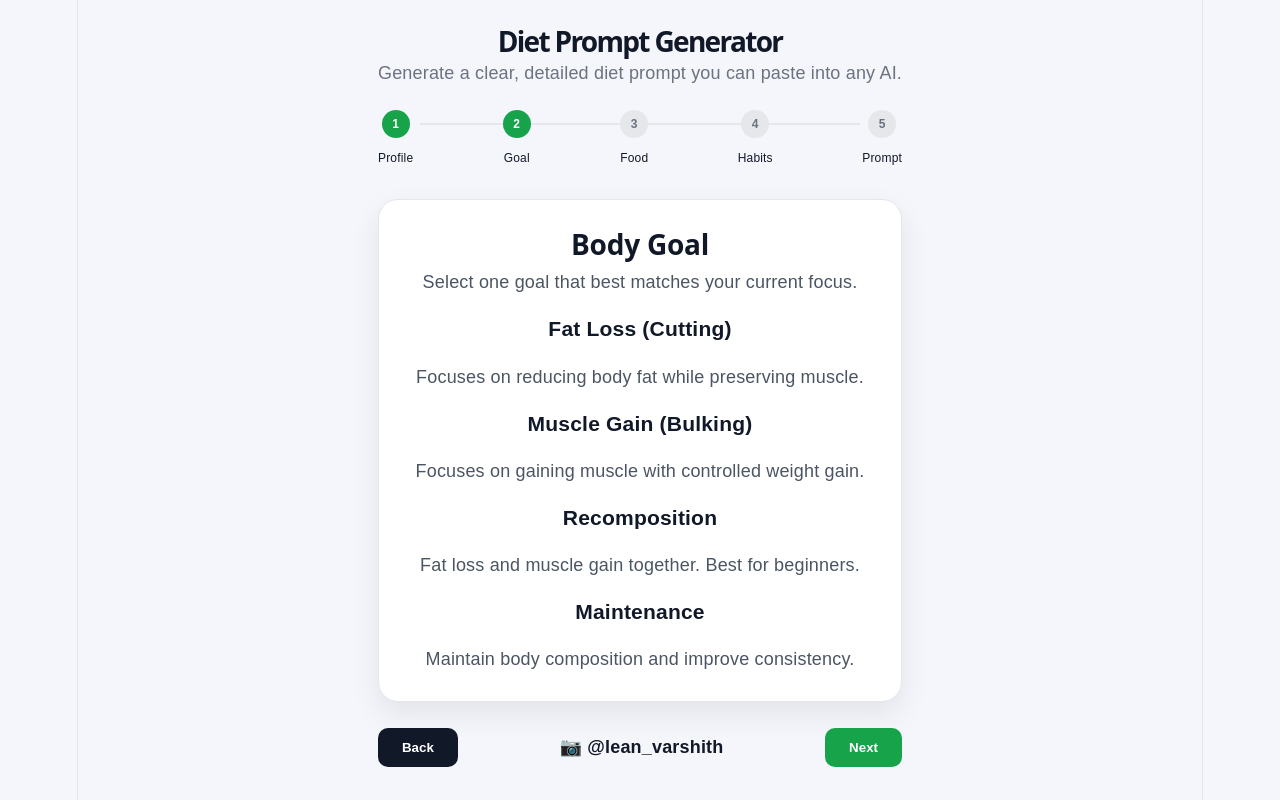
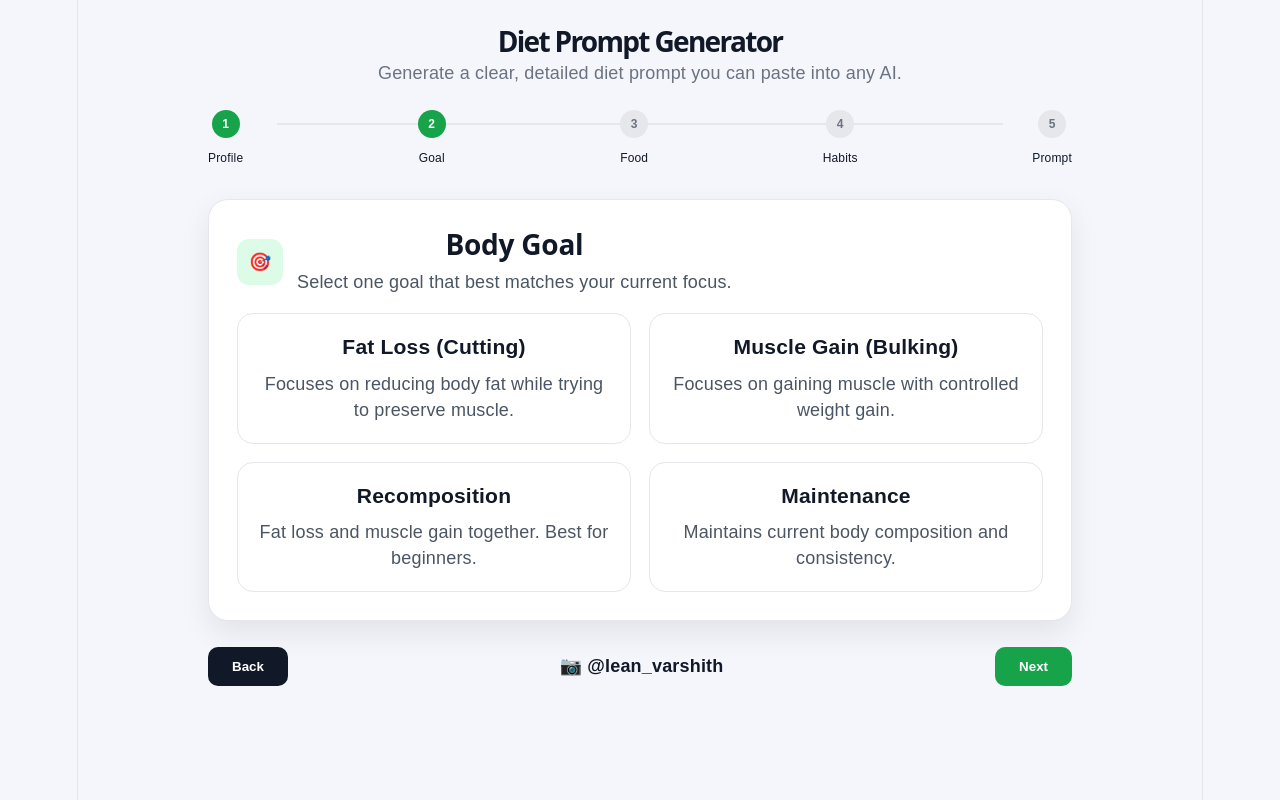
Before and after one commit to Varshithyadav9/Ai-Diet-Planner, a React app in the folder frontend/: page / in a window 1280 px wide. Both pictures are taken after a click on the button "Next". Built offline with nearby package versions, Linux system fonts and the light colour scheme; the HTML template or start-up script is replaced by a standard one.

Commit message:
Fix body goal and UI

```diff
--- a/frontend/src/App.css
+++ b/frontend/src/App.css
@@ -445,4 +445,37 @@ textarea {
   .bottom-nav {
     gap: 10px;
   }
+}.goal-grid {
+  display: grid;
+  grid-template-columns: 1fr 1fr;
+  gap: 18px;
 }
+
+.goal-card {
+  border: 1px solid #e5e7eb;
+  border-radius: 16px;
+  padding: 20px;
+  cursor: pointer;
+  background: white;
+}
+
+.goal-card h3 {
+  margin: 0 0 10px;
+  color: #111827;
+}
+
+.goal-card p {
+  color: #4b5563;
+  margin: 0;
+}
+
+.goal-card.selected {
+  border: 2px solid #16a34a;
+  background: #f0fdf4;
+}
+
+@media (max-width: 700px) {
+  .goal-grid {
+    grid-template-columns: 1fr;
+  }
+}
--- a/frontend/src/components/GoalPage.jsx
+++ b/frontend/src/components/GoalPage.jsx
@@ -2,7 +2,7 @@ function GoalPage({ formData, setFormData }) {
   const goals = [
     {
       title: "Fat Loss (Cutting)",
-      text: "Focuses on reducing body fat while preserving muscle.",
+      text: "Focuses on reducing body fat while trying to preserve muscle.",
     },
     {
       title: "Muscle Gain (Bulking)",
@@ -14,21 +14,28 @@ function GoalPage({ formData, setFormData }) {
     },
     {
       title: "Maintenance",
-      text: "Maintain body composition and improve consistency.",
+      text: "Maintains current body composition and consistency.",
     },
   ];
 
   return (
     <div className="card">
-      <h2>Body Goal</h2>
-      <p>Select one goal that best matches your current focus.</p>
+      <div className="section-title">
+        <div className="icon-box">🎯</div>
+        <div>
+          <h2>Body Goal</h2>
+          <p>Select one goal that best matches your current focus.</p>
+        </div>
+      </div>
 
       <div className="goal-grid">
         {goals.map((goal) => (
           <div
             key={goal.title}
             className={
-              formData.goal === goal.title ? "goal selected" : "goal"
+              formData.goal === goal.title
+                ? "goal-card selected"
+                : "goal-card"
             }
             onClick={() =>
               setFormData({ ...formData, goal: goal.title })
```
